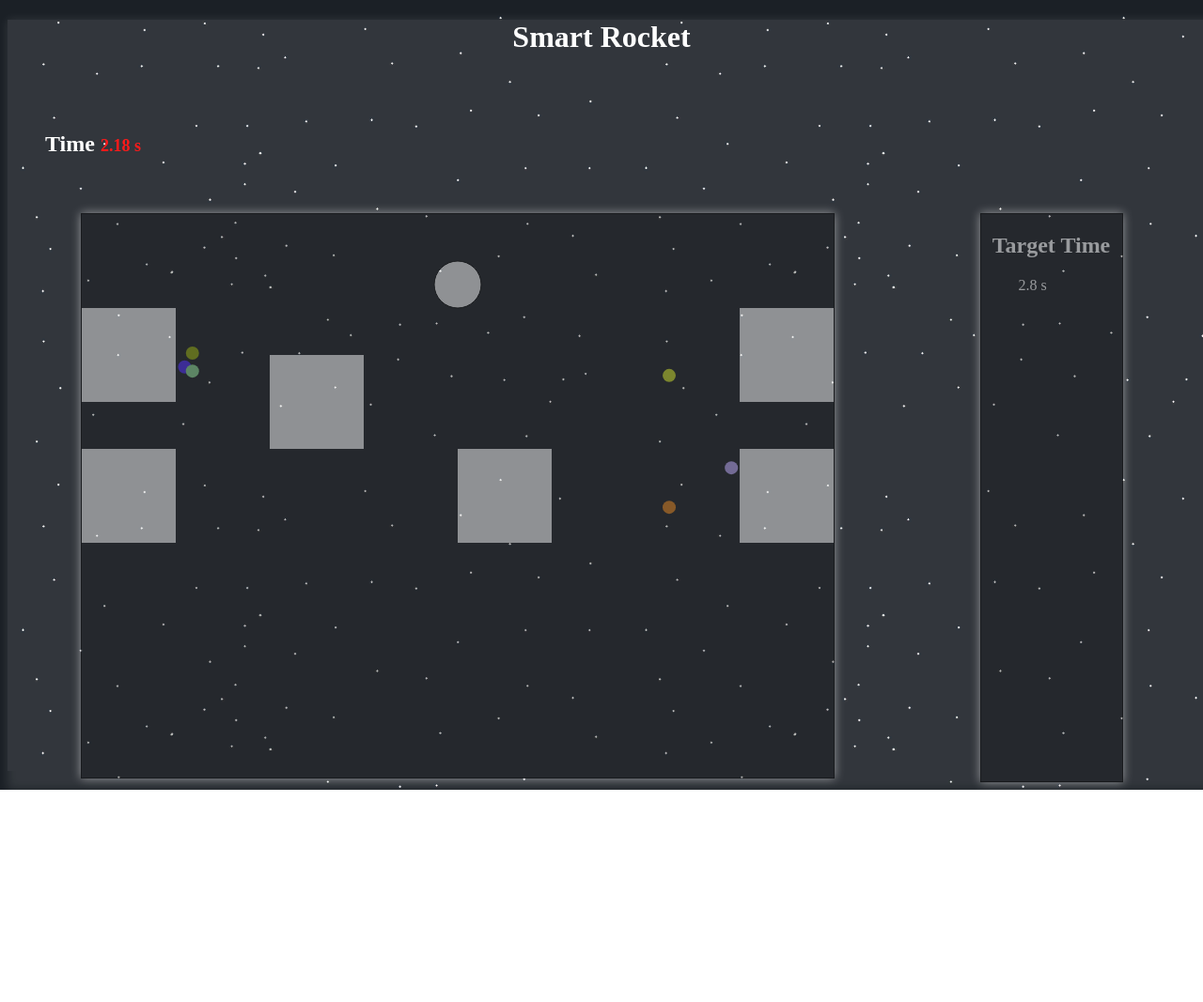
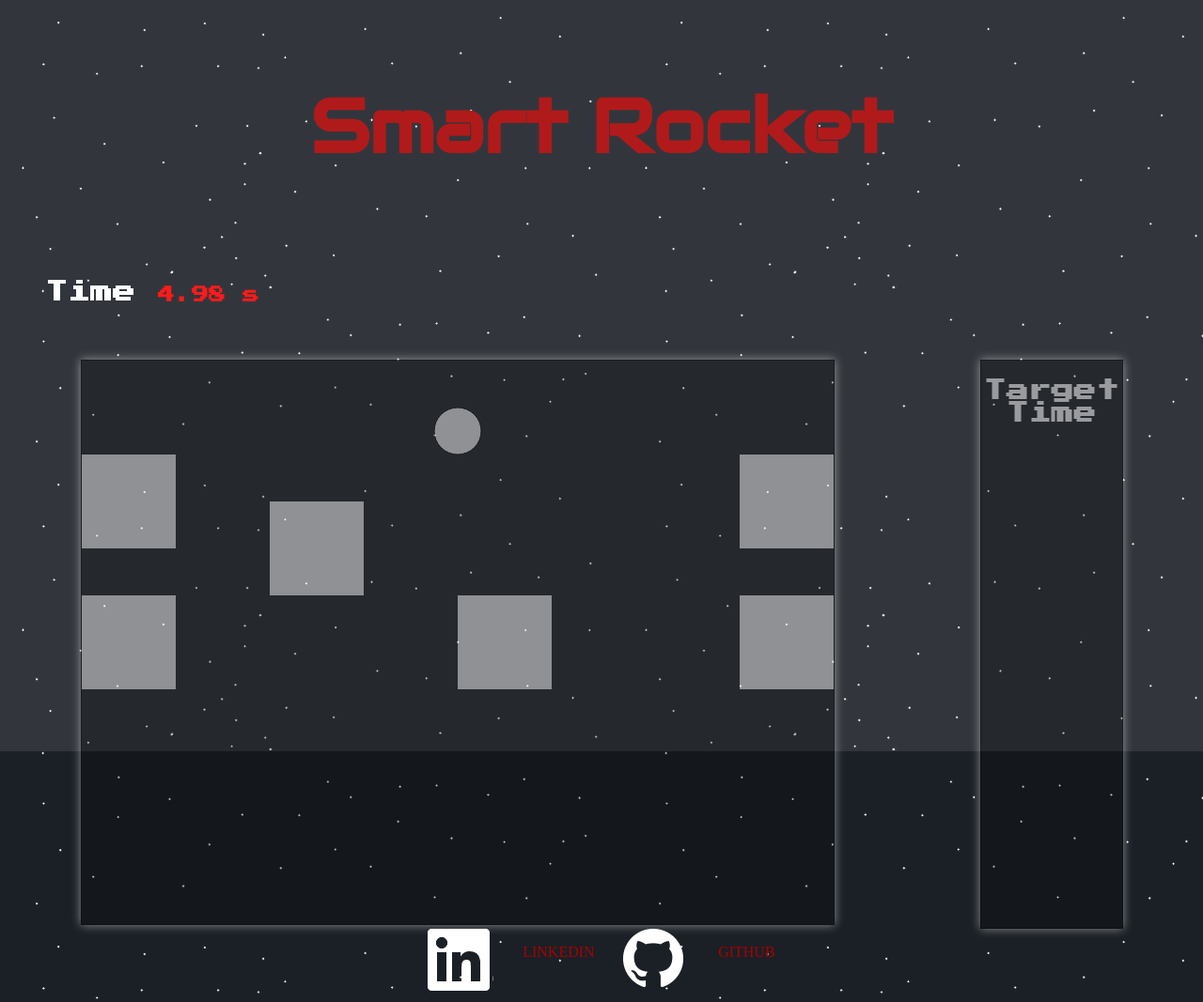
Before and after one commit to tonmoyl/smart_rocket, a website built with webpack: page index.html in a window 1280 px wide. Shown: the whole page at 94% size. Before the commit the page ends 841 px from the top, so only its background shows below. Built offline with nearby package versions, Linux system fonts and the light colour scheme.

Commit message:
Place CSS styling

```diff
--- a/css/main.css
+++ b/css/main.css
@@ -1,23 +1,57 @@
+/* Available fonts are:
+font-family: 'Bangers', cursive;
+font-family: 'Monoton', cursive;
+font-family: 'Audiowide', cursive;
+font-family: 'Press Start 2P', cursive; */
+
+
 body {
   background-image: url('../images/background.png');
 }
 
-h1, h2 {
+h2 {
   color: white;
+  font-family: 'Press Start 2P', cursive; */
+}
+
+p {
+  color: #a90000;
 }
 
 .title {
   display: flex;
   justify-content: center;
+  font-family: 'Audiowide';
+  font-size: 80px;
+  padding-top: 30px;
+  color: #a90000;
+  -webkit-animation: rocket 5s;
+    -moz-animation: rocket 1s;
+}
+
+@-webkit-keyframes rocket {
+  from { transform: translate( 0% , 500%);}
+  to { transform: translate(0%, 0%);}
+}
+
+.glow {
+  -webkit-animation: glow 5s;
+    -moz-animation: glow 5s;
+}
+
+@-webkit-keyframes glow {
+  from { text-shadow: 0px 0px 3px lightblue;}
+  to { text-shadow: 0px 0px 24px lightblue;}
 }
 
 .app {
+  left: 0px;
+  top: 0px;
   background-color: white;
   opacity: 0.1;
   position: fixed;
   width: 100%;
   height: 100%;
-  box-shadow: 10px 10px 10px 10px white;
 }
 
 #canvas, .time-logger-container {
@@ -31,7 +65,7 @@ h1, h2 {
 .current-time-container {
   display: flex;
   padding: 40px;
-  width: 150px;
+  width: 300px;
   justify-content: space-between;
 }
 
@@ -55,3 +89,28 @@ h1, h2 {
   text-align: left;
   list-style: none;
 }
+
+.links-list {
+  margin: auto;
+  width: 400px;
+  display: flex;
+  justify-content:space-around;
+}
+
+.link {
+  width: 70px;
+  height: 70px;
+}
+
+.linkedin, .github {
+  background-repeat: no-repeat;
+  cursor: pointer;
+}
+
+.linkedin {
+  background-image: url('../images/links/linkedin-white.png');
+}
+
+.github {
+  background-image: url('../images/links/gh-white.png');
+}
--- a/index.html
+++ b/index.html
@@ -3,13 +3,14 @@
   <head>
     <meta charset="utf-8">
     <title>Smart Rocket</title>
-    <link rel="stylesheet" href="../css/main.css">
+    <link rel="stylesheet" href="./css/main.css">
     <script src="./bundle.js" charset="utf-8"></script>
+    <link href="https://fonts.googleapis.com/css?family=Audiowide|Bangers|Monoton|Press+Start+2P" rel="stylesheet">
   </head>
   <body>
     <div class="app">
     </div>
-    <h1 class="title">Smart Rocket</h1>
+    <div class="glow"><h1 class="title">Smart Rocket</h1></div>
     <div class="current-time-container">
       <h2>Time
         <span class="current-time" id="current-time"></span>
@@ -26,5 +27,18 @@
         </ul>
       </div>
     </div>
+
+    <div class="links-list">
+      <a href="#">
+        <div class="link linkedin">
+        </div>
+      </a>
+      <p>LINKEDIN</p>
+      <a href="#">
+        <div class="link github">
+        </div>
+      </a>
+      <p>GITHUB</p>
+    </div>
   </body>
 </html>
--- a/src/game.js
+++ b/src/game.js
@@ -12,7 +12,7 @@ export default class Game {
     this.ctx = ctx;
     this.rocketLauncher = { height: 40, width: 40};
     this.rockets = {};
-    this.totalRockets = 2;
+    this.totalRockets = 0;
     this.additionalRockets = 2;
     this.barriers = {};
     this.totalBarriers = 6;
@@ -164,7 +164,6 @@ export default class Game {
     this.totalRockets = 2;
     this.rockets = {};
     this.totalCollision = {};
-    this.additionalRockets = 2;
     this.target.hit = false;
     this.totalRockets = 2;
     this.ctx.clearRect(0, 0, this.canvasWidth, this.canvasHeight);
--- a/src/index.js
+++ b/src/index.js
@@ -12,5 +12,4 @@ document.addEventListener('DOMContentLoaded', () => {
   game.createBarrier(ctx);
 
   setInterval(game.draw, interval);
-
 })
```
Also changed, not shown: bundle.js (+1 -1 lines), dist/index.html, images/links/gh-black.png (added), images/links/gh-white.png (added), images/links/linkedin-black.png (added), images/links/linkedin-white.png (added).
